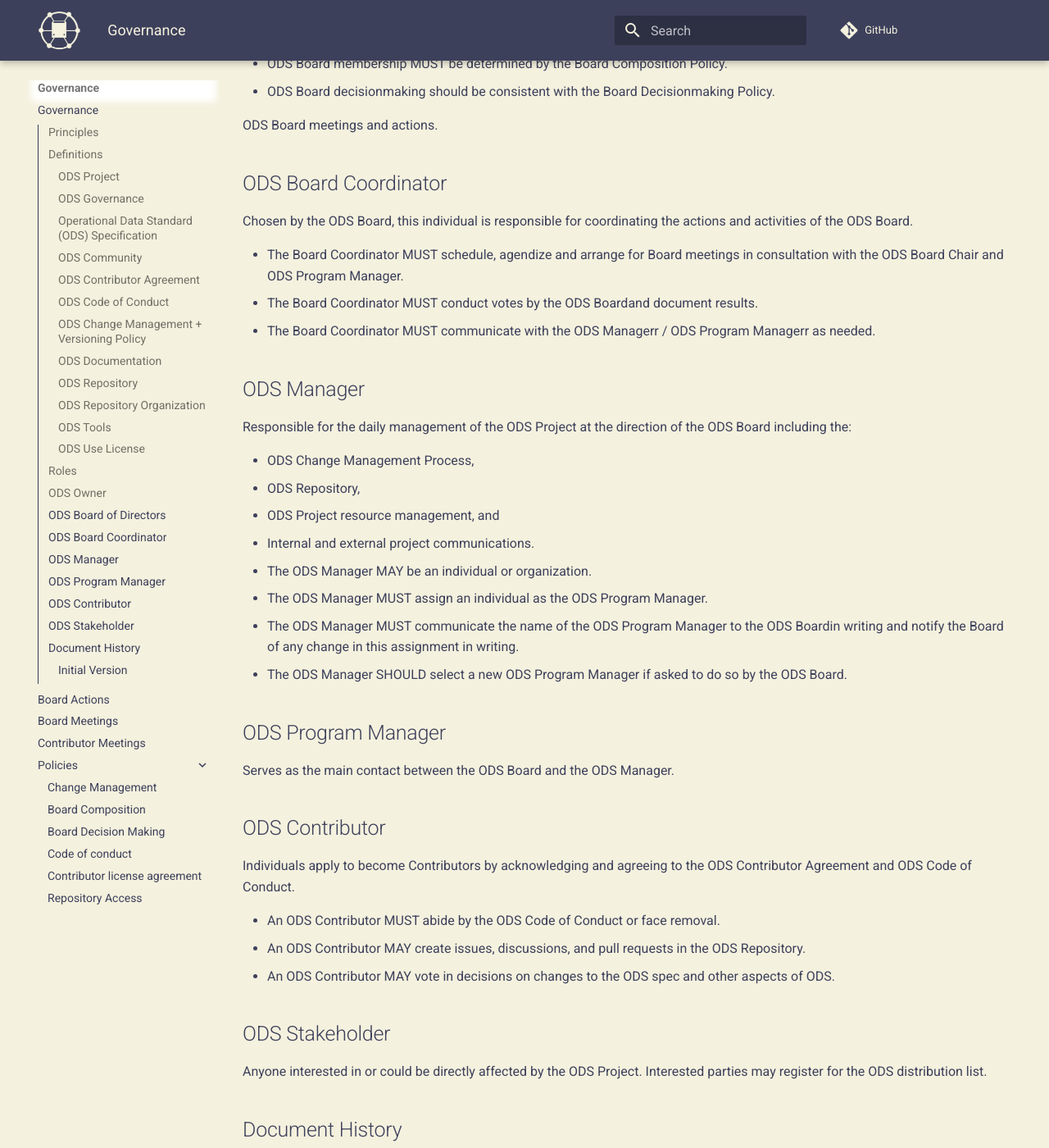
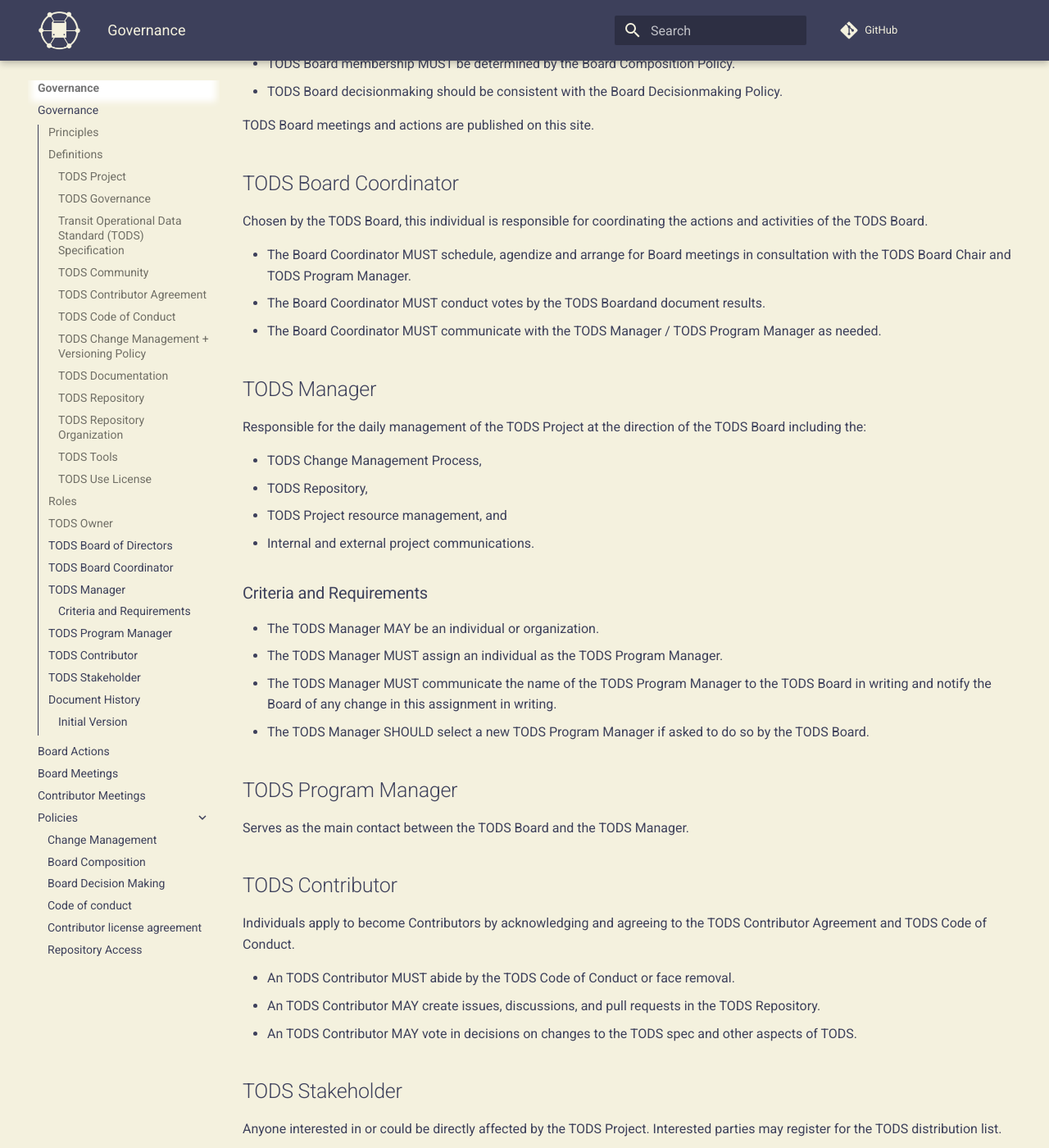
Before and after one commit to cal-itp/operational-data-standard, an MkDocs documentation site: the page built from docs/governance/governance.md, in a window 1280 px wide and 1400 px high, scrolled down 4099 px. Shown: the whole window at 82% size. Built offline with MkDocs 1.6.1 and Material for MkDocs 9.7.7, drawn with Linux system fonts in a browser that asks for light colours; nearby versions of some CDN libraries; comment, search, counter and statistics services are not loaded; some of the changed text lies outside the part shown.

Commit message:
Update governance.md to update TODS branding and correct copy

```diff
--- a/docs/governance/governance.md
+++ b/docs/governance/governance.md
@@ -1,10 +1,10 @@
-# ODS Governance
+# TODS Governance
 
-This page outlines the policies, procedures, and structures that guide the collaborative and transparent development of the transit Operational Data Standard ("ODS"). The ODS is a critical framework enabling effective dispatching and operations management through a standardized data schema. This document is intended for all members of the ODS Community, including the ODS Board of Directors, ODS Managers, ODS Contributors, and ODS Stakeholders. By clearly defining the principles, roles, and policies, we aim to facilitate the efficient, fair, and responsible advancement of the ODS Project.
+This page outlines the policies, procedures, and structures that guide the collaborative and transparent development of the Transit Operational Data Standard (TODS). TODS is a critical framework enabling effective dispatching and operations management through a standardized data schema. This document is intended for all members of the TODS Community, including the TODS Board of Directors, TODS Managers, TODS Contributors, and TODS Stakeholders. By clearly defining the principles, roles, and policies, we aim to facilitate the efficient, fair, and responsible advancement of the TODS Project.
 
 ## Principles
 
-The ODS Governance is designed with the following principles in mind:
+The TODS Governance is designed with the following principles in mind:
 
 **Merit**
 
@@ -23,149 +23,150 @@
 
 - Change-making process should be simple for simple changes.
 - Complex changes should be made with careful consideration.
-- Streamlined, purpose-driven change management should be applied to maximize stakeholder efficiency .
-- Changes should be straightforward to incorporate by existing ODS Stakeholders.
+- Streamlined, purpose-driven change management should be applied to maximize stakeholder efficiency.
+- Changes should be straightforward to incorporate by existing TODS Stakeholders.
 - Significant changes, especially those which are not backwards compatible with existing datasets, should be limited in number and in frequency in order to limit the number of times existing processes and tools need to be re-engineered.
 - A significant change merits a new version number.
 
 ## Definitions
 
-### ODS Project
+### TODS Project
 
-The ODS Project encompasses:
+The TODS Project encompasses:
 
-- [ODS Specification](#operational-data-standard-ods-specification)
-- [ODS Tools](#ods-tools)
-- [ODS Repository](#ods-repository)
-- [ODS Documentation](#ods-documentation)
-- [ODS Governance](#ods-governance)
+- [TODS Specification](#transit-operational-data-standard-tods-specification)
+- [TODS Tools](#tods-tools)
+- [TODS Repository](#tods-repository)
+- [TODS Documentation](#tods-documentation)
+- [TODS Governance](#tods-governance)
 
-### ODS Governance
+### TODS Governance
 
-Who and how decisions are made about the scope and direction of the ODS Project, including but not limited to the approved [roles and responsibilities](#roles) and the following policies:
+Who and how decisions are made about the scope and direction of the TODS Project, including but not limited to the approved [roles and responsibilities](#roles) and the following policies:
 
-- [ODS Change Management and Versioning Policy](#ods-change-management--versioning-policy)
-- [ODS Contributor Agreement](#ods-contributor-agreement)
-- [ODS Code of Conduct](#ods-code-of-conduct)
-- [ODS Use License](#ods-use-license)
+- [TODS Change Management and Versioning Policy](#tods-change-management--versioning-policy)
+- [TODS Contributor Agreement](#tods-contributor-agreement)
+- [TODS Code of Conduct](#tods-code-of-conduct)
+- [TODS Use License](#tods-use-license)
 
-### Operational Data Standard (ODS) Specification
+### Transit Operational Data Standard (TODS) Specification
 
-The data schema documented on the [ODS Repository](#ods-repository) and [ODS Documentation](#ods-documentation) for the purposes of representing planned transit operations for use is dispatching and operations management software.
+The data schema documented on the [TODS Repository](#tods-repository) and [TODS Documentation](#tods-documentation) for the purposes of representing planned transit operations for use is dispatching and operations management software.
 
-### ODS Community
+### TODS Community
 
-The combined members of [ODS Board](#ods-board-of-directors), [ODS Manager](#ods-manager), [ODS Board Coordinator](#ods-board-coordinator), [ODS Contributors](#ods-contributor) and [ODS Stakeholders](#ods-stakeholder).
+The combined members of [TODS Board](#tods-board-of-directors), [TODS Manager](#tods-manager), [TODS Board Coordinator](#tods-board-coordinator), [TODS Contributors](#tods-contributor) and [TODS Stakeholders](#tods-stakeholder).
 
-### ODS Contributor Agreement
+### TODS Contributor Agreement
 
-Agreement contributors make when contributing to the [ODS Project](#ods-project) as documented at: [`CLA.md`](policies/CLA.md)
+Agreement contributors make when contributing to the [TODS Project](#tods-project) as documented at: [`CLA.md`](policies/CLA.md)
 
-### ODS Code of Conduct
+### TODS Code of Conduct
 
-Agreement for behavior within the [ODS Community](#ods-community) which must be abided by by all of [ODS Board](#ods-board-of-directors), [ODS Contributors](#ods-contributor) and the [ODS Manager](#ods-manager) and its representatives as documented at [`code-of-conduct.md`](policies/code-of-conduct.md)
+Agreement for behavior within the [TODS Community](#tods-community) which must be abided by by all of [TODS Board](#tods-board-of-directors), [TODS Contributors](#tods-contributor) and the [TODS Manager](#tods-manager) and its representatives as documented at [`code-of-conduct.md`](policies/code-of-conduct.md)
 
-### ODS Change Management + Versioning Policy
+### TODS Change Management + Versioning Policy
 
-How content of the [ODS Specification](#operational-data-standard-ods-specification) may be changed and released as an official [ODS version](policies/change-management-versioning.md#ods-release).
+How content of the [TODS Specification](#transit-operational-data-standard-tods-specification) may be changed and released as an official [TODS version](policies/change-management-versioning.md#tods-release).
 
-### ODS Documentation
+### TODS Documentation
 
-The text and website (and supporting scripts) which describe the [ODS Specification](#operational-data-standard-ods-specification) and its purpose and usage located on the [ODS Repository](#ods-repository).
+The text and website (and supporting scripts) which describe the [TODS Specification](#transit-operational-data-standard-tods-specification) and its purpose and usage located on the [TODS Repository](#tods-repository).
 
-### ODS Repository
+### TODS Repository
 
-The version control repository containing the [ODS Specification](#operational-data-standard-ods-specification) located at:
+The version control repository containing the [TODS Specification](#transit-operational-data-standard-tods-specification) located at:
 <https://github.com/cal-itp/operational-data-standard>
 
-### ODS Repository Organization
+### TODS Repository Organization
 
-The version control organization which contains the [ODS Repository](#ods-repository).
+The version control organization which contains the [TODS Repository](#tods-repository).
 
 !!! warning "To be migrated"
 
-    The ODS Repository is currently located with the Cal-ITP GitHub organization but will be migrated as part of the process of transitioning management to MobilityData.
+    The TODS Repository is currently located with the Cal-ITP GitHub organization but will be migrated as part of the process of transitioning management to MobilityData.
 
-### ODS Tools
+### TODS Tools
 
-Any scripts or code released within the [ODS Repository Organization](#ods-repository-organization).
+Any scripts or code released within the [TODS Repository Organization](#tods-repository-organization).
 
-### ODS Use License
+### TODS Use License
 
-The [ODS Specification](#operational-data-standard-ods-specification) is licensed under the [Apache License 2.0](https://www.apache.org/licenses/LICENSE-2.0.txt) (code) and [Creative Commons Attribution 4.0](https://creativecommons.org/licenses/by/4.0/) (sample data, specification, and documentation) as defined in LICENSES file in the [main repository](https://github.com/cal-itp/operational-data-standard).
+The [TODS Specification](#transit-operational-data-standard-tods-specification) is licensed under the [Apache License 2.0](https://www.apache.org/licenses/LICENSE-2.0.txt) (code) and [Creative Commons Attribution 4.0](https://creativecommons.org/licenses/by/4.0/) (sample data, specification, and documentation) as defined in LICENSES file in the [main repository](https://github.com/cal-itp/operational-data-standard).
 
 ## Roles
 
-Responsibility for the governance of the ODS Project is divided among the following [roles](#roles) as defined here and fulfilled by the following individuals as noted:
+Responsibility for the governance of the TODS Project is divided among the following [roles](#roles) as defined here and fulfilled by the following individuals as noted:
 
 | **Role** | **Who** |
 | -------- | ----- |
-| [ODS Board](#ods-board-of-directors) | <ul><li>[Joshua Fabian](https://www.linkedin.com/in/jfabi/), [MBTA](https://www.mbta.com/)</li><li>[Matthias Gruetzner](https://www.linkedin.com/in/matthias-gr%C3%BCtzner-6b469b187/), [INIT](https://www.initse.com/)</li><li>Guilhem Hammel, [Giro](https://www.giro.ca/en-us/)</li><li>[Erik Jensen](https://www.linkedin.com/in/erik-jensen), [WMATA](https://www.wmata.com/)</li><li>[Bradley Tollison](https://www.linkedin.com/in/bradley-t-0652a2124/), [Transdev](https://www.transdev.com/en/)</li></ul> |
-| [ODS Board Coordinator](#ods-board-coordinator) | TBD |
-| [ODS Manager](#ods-manager) | [MobilityData](https://mobilitydata.org) |
-| [ODS Program Manager](#ods-program-manager) | [Cristhian Hellion](https://github.com/Cristhian-HA), [MobilityData](https://mobilitydata.org) |
-| [ODS Contributors](#ods-contributor) |  TBD |
-| [ODS Stakeholders](#ods-stakeholder) | Anyone interested in or could be directly affected by the ODS Project. |
+| [TODS Board](#tods-board-of-directors) | <ul><li>[Joshua Fabian](https://www.linkedin.com/in/jfabi/), [MBTA](https://www.mbta.com/)</li><li>[Matthias Gruetzner](https://www.linkedin.com/in/matthias-gr%C3%BCtzner-6b469b187/), [INIT](https://www.initse.com/)</li><li>Guilhem Hammel, [Giro](https://www.giro.ca/en-us/)</li><li>[Erik Jensen](https://www.linkedin.com/in/erik-jensen), [WMATA](https://www.wmata.com/)</li><li>[Bradley Tollison](https://www.linkedin.com/in/bradley-t-0652a2124/), [Transdev](https://www.transdev.com/en/)</li></ul> |
+| [TODS Board Coordinator](#tods-board-coordinator) | Scott Frazier |
+| [TODS Manager](#tods-manager) | [MobilityData](https://mobilitydata.org) |
+| [TODS Program Manager](#tods-program-manager) | Scott Frazier |
+| [TODS Contributors](#tods-contributor) | A member of the public who accepts and agrees to abide by the [TODS Code of Conduct](#tods-code-of-conduct) |
+| [TODS Stakeholders](#tods-stakeholder) | Anyone who is interested in or could be directly affected by the TODS Project. |
 
-## ODS Owner
+## TODS Owner
 
-The ODS Project is collectively owned and overseen by the [ODS Board of Directors](#ods-board-of-directors).
+The TODS Project is collectively owned and overseen by the [TODS Board of Directors](#tods-board-of-directors).
 
-## ODS Board of Directors
+## TODS Board of Directors
 
-The ODS Board of Directors ("ODS Board") governs and collectively owns the [ODS Project](#ods-project).
+The TODS Board of Directors ("TODS Board") governs and collectively owns the [TODS Project](#tods-project).
 
-- The Board MAY select an individual or organization to serve as the [ODS Manager](#ods-manager) to handle the day-to-day management of the [ODS Specification](#operational-data-standard-ods-specification) and [ODS Project](#ods-project).
-- The [ODS Board](#ods-board-of-directors) MUST execute a memorandum of understanding with the [ODS Manager](#ods-manager) (if one is chosen) that outlines the roles, responsibilities, and limitations of the management role.
-- The [ODS Board](#ods-board-of-directors) MAY change the [ODS Manager](#ods-manager) at any time for any reason.
-- In the event that there is not an active agreement with an [ODS Manager](#ods-manager) the [ODS Board](#ods-board-of-directors) MUST assume the [ODS Manager](#ods-manager) responsibilities.
-- The [ODS Board](#ods-board-of-directors) SHOULD ask the [ODS Manager](#ods-manager) to select a new [ODS Program Manager](#ods-program-manager) if there is continued failure to perform and meet expectations.
-- [ODS Board](#ods-board-of-directors) membership MUST be determined by the [Board Composition Policy](policies/board-composition.md).
-- [ODS Board](#ods-board-of-directors) decisionmaking should be consistent with the [Board Decisionmaking Policy](policies/board-decisionmaking.md).
+- The Board MAY select an individual or organization to serve as the [TODS Manager](#tods-manager) to handle the day-to-day management of the [TODS Specification](#transit-operational-data-standard-tods-specification) and [TODS Project](#tods-project).
+- The [TODS Board](#tods-board-of-directors) MUST execute a memorandum of understanding with the [TODS Manager](#tods-manager) (if one is chosen) that outlines the roles, responsibilities, and limitations of the management role.
+- The [TODS Board](#tods-board-of-directors) MAY change the [TODS Manager](#tods-manager) at any time for any reason.
+- In the event that there is not an active agreement with an [TODS Manager](#tods-manager) the [TODS Board](#tods-board-of-directors) MUST assume the [TODS Manager](#tods-manager) responsibilities.
+- The [TODS Board](#tods-board-of-directors) SHOULD ask the [TODS Manager](#tods-manager) to select a new [TODS Program Manager](#tods-program-manager) if there is continued failure to perform and meet expectations.
+- [TODS Board](#tods-board-of-directors) membership MUST be determined by the [Board Composition Policy](policies/board-composition.md).
+- [TODS Board](#tods-board-of-directors) decisionmaking should be consistent with the [Board Decisionmaking Policy](policies/board-decisionmaking.md).
 
-ODS Board [meetings](board-meetings.md) and [actions](actions.md).
+TODS Board [meetings](board-meetings.md) and [actions](actions.md) are published on this site.
 
-## ODS Board Coordinator
+## TODS Board Coordinator
 
-Chosen by the ODS Board, this individual is responsible for coordinating the actions and activities of the [ODS Board](#ods-board-of-directors).
+Chosen by the TODS Board, this individual is responsible for coordinating the actions and activities of the [TODS Board](#tods-board-of-directors).
 
-- The Board Coordinator MUST schedule, agendize and arrange for Board meetings in consultation with the ODS Board Chair and [ODS Program Manager](#ods-program-manager).
-- The Board Coordinator MUST conduct votes by the [ODS Board](#ods-board-of-directors)and document results.
-- The Board Coordinator MUST communicate with the [ODS Manager](#ods-manager)r / [ODS Program Manager](#ods-program-manager)r as needed.
+- The Board Coordinator MUST schedule, agendize and arrange for Board meetings in consultation with the TODS Board Chair and [TODS Program Manager](#tods-program-manager).
+- The Board Coordinator MUST conduct votes by the [TODS Board](#tods-board-of-directors)and document results.
+- The Board Coordinator MUST communicate with the [TODS Manager](#tods-manager) / [TODS Program Manager](#tods-program-manager) as needed.
 
-## ODS Manager
+## TODS Manager
 
-Responsible for the daily management of the ODS Project at the direction of the [ODS Board](#ods-board-of-directors) including the:
+Responsible for the daily management of the TODS Project at the direction of the [TODS Board](#tods-board-of-directors) including the:
 
-- [ODS Change Management Process](policies/change-management-versioning.md),
-- [ODS Repository](#ods-repository),
-- ODS Project resource management, and
+- [TODS Change Management Process](policies/change-management-versioning.md),
+- [TODS Repository](#tods-repository),
+- TODS Project resource management, and
 - Internal and external project communications.
 
-- The [ODS Manager](#ods-manager) MAY be an individual or organization.
-- The [ODS Manager](#ods-manager) MUST assign an individual as the [ODS Program Manager](#ods-program-manager).
-- The [ODS Manager](#ods-manager) MUST communicate the name of the [ODS Program Manager](#ods-program-manager) to the [ODS Board](#ods-board-of-directors)in writing and notify the Board of any change in this assignment in writing.
-- The [ODS Manager](#ods-manager) SHOULD select a new [ODS Program Manager](#ods-program-manager) if asked to do so by the ODS Board.
+### Criteria and Requirements
+- The [TODS Manager](#tods-manager) MAY be an individual or organization.
+- The [TODS Manager](#tods-manager) MUST assign an individual as the [TODS Program Manager](#tods-program-manager).
+- The [TODS Manager](#tods-manager) MUST communicate the name of the [TODS Program Manager](#tods-program-manager) to the [TODS Board](#ods-board-of-directors) in writing and notify the Board of any change in this assignment in writing.
+- The [TODS Manager](#ods-manager) SHOULD select a new [TODS Program Manager](#tods-program-manager) if asked to do so by the TODS Board.
 
-## ODS Program Manager
+## TODS Program Manager
 
-Serves as the main contact between the [ODS Board](#ods-board-of-directors) and the [ODS Manager](#ods-manager).
+Serves as the main contact between the [TODS Board](#tods-board-of-directors) and the [TODS Manager](#tods-manager).
 
-## ODS Contributor
+## TODS Contributor
 
-Individuals apply to become Contributors by acknowledging and agreeing to the [ODS Contributor Agreement](#ods-contributor-agreement) and [ODS Code of Conduct](#ods-code-of-conduct).
+Individuals apply to become Contributors by acknowledging and agreeing to the [TODS Contributor Agreement](#tods-contributor-agreement) and [TODS Code of Conduct](#tods-code-of-conduct).
 
-- An ODS Contributor MUST abide by the [ODS Code of Conduct](#ods-code-of-conduct) or face removal.
-- An ODS Contributor MAY create issues, discussions, and pull requests in the [ODS Repository](#ods-repository).
-- An ODS Contributor MAY vote in decisions on changes to the ODS spec and other aspects of ODS.
+- An TODS Contributor MUST abide by the [TODS Code of Conduct](#tods-code-of-conduct) or face removal.
+- An TODS Contributor MAY create issues, discussions, and pull requests in the [TODS Repository](#tods-repository).
+- An TODS Contributor MAY vote in decisions on changes to the TODS spec and other aspects of TODS.
 
-## ODS Stakeholder
+## TODS Stakeholder
 
-Anyone interested in or could be directly affected by the ODS Project. Interested parties may register for the [ODS distribution list](https://groups.google.com/g/ods-stakeholders).
+Anyone interested in or could be directly affected by the TODS Project. Interested parties may register for the [TODS distribution list](https://groups.google.com/g/ods-stakeholders).
 
 ## Document History
 
 ### Initial Version
 
-- Initial release of the ODS Governance document.
+- Initial release of the TODS Governance document.
 - Establishment of governance principles, roles, policies, and procedures.
```
